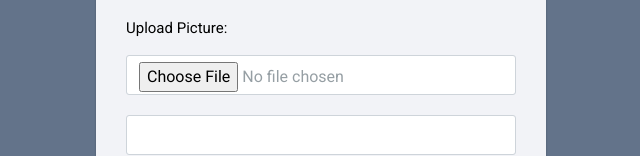
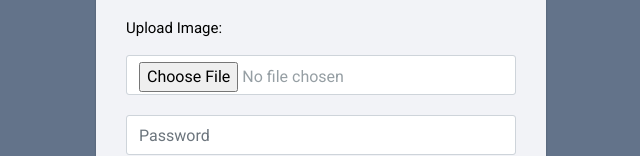
Before and after one commit to Tanmaytoshy/career-dendrogram-, a website: page pages/signup.html in a window 1280 px wide. Shown: the part 796-952 px from the top of the page, 319-959 px from the left. Drawn offline with nearby package versions, Linux system fonts and the light colour scheme.

Commit message:
Update signup.html

```diff
--- a/pages/signup.html
+++ b/pages/signup.html
@@ -191,11 +191,11 @@ body {
             <input type="tel" class="form-control" name="Phone Number" placeholder="10 digit mobile number" >
         </div>
         <div class="form-group">
-			<p style="color:black;">Upload Picture:</p>
-            <input type="file" class="form-control" name="Phone Number" placeholder="10 digit mobile number" >
+			<p style="color:black;">Upload Image:</p>
+            <input type="file" class="form-control" class="form-control"  id="myfile" name="filename" >
         </div>
 		<div class="form-group">
-            <input type="password" class="form-control"  id="myfile" name="filename" >
+            <input type="password" class="form-control"   name="password" placeholder="Password" required="required">
         </div>
         <div class="form-group">
             <input type="password" class="form-control" name="confirm_password" placeholder="Confirm Password" required="required">
```
